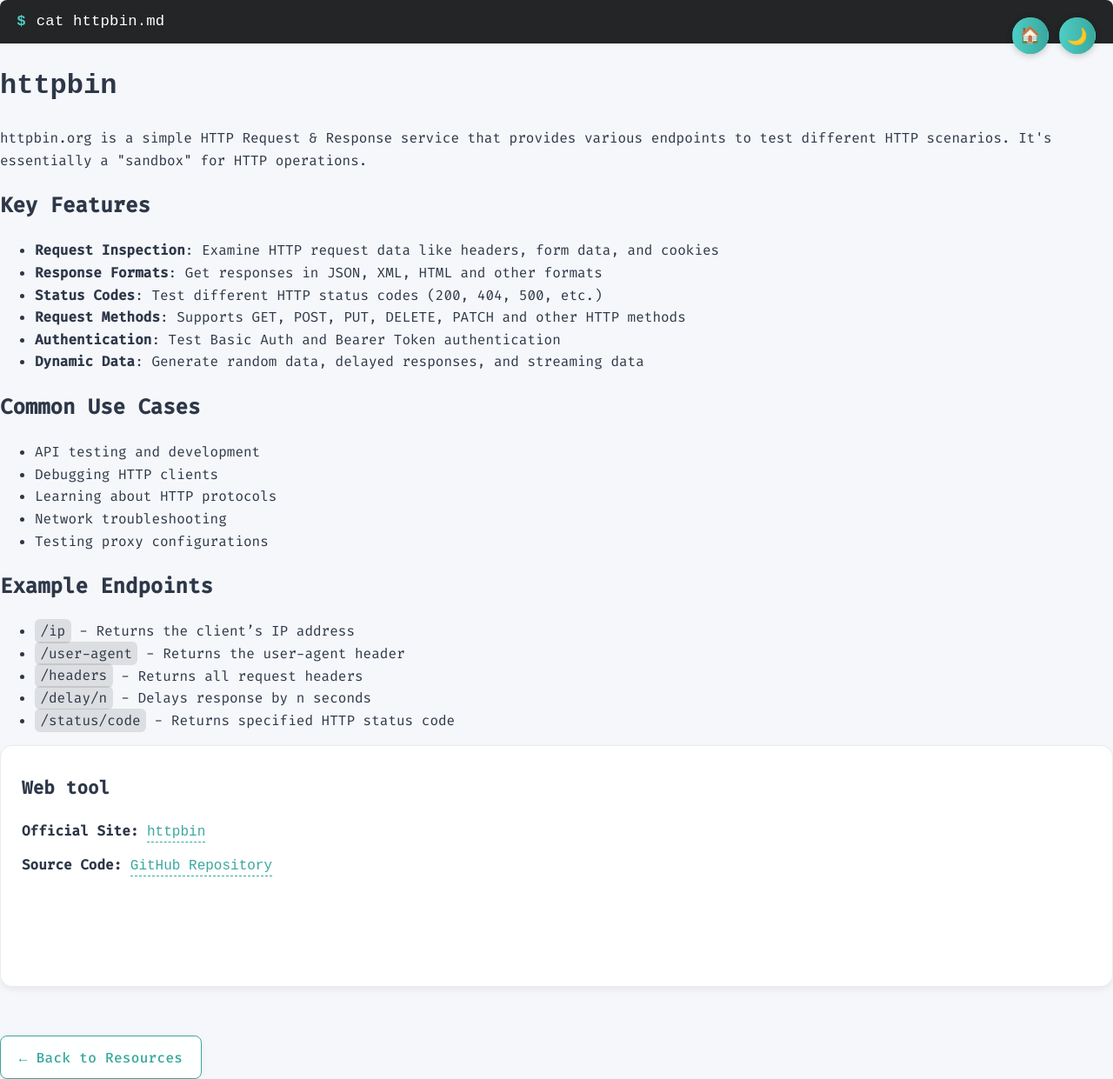
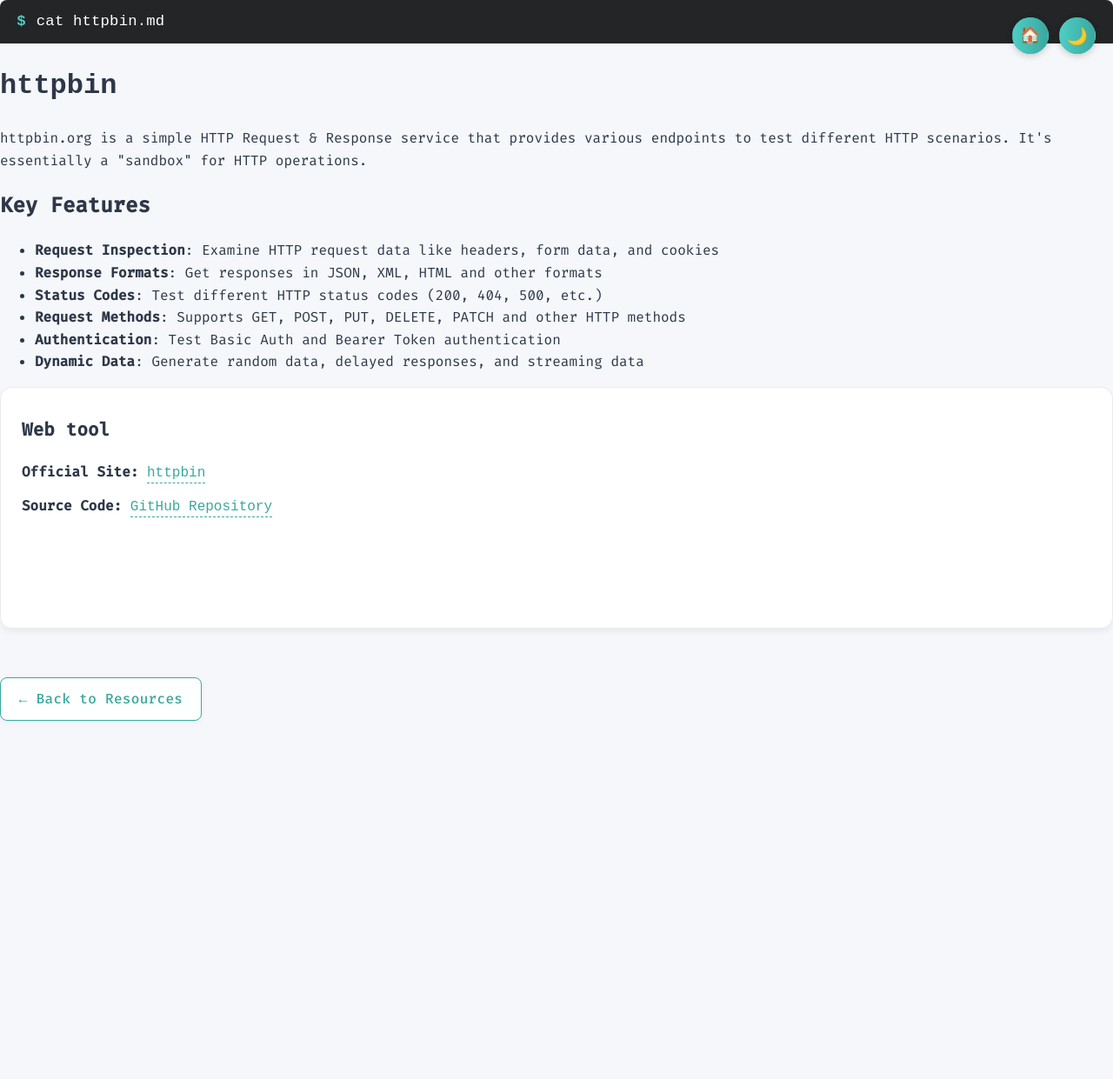
Before and after one commit to PathogenicKatt/PathogenicKatt.github.io, a Jekyll site: the page built from tools/httpbin.md, in a window 1280 px wide. Shown: the whole page at 87% size. Built offline with Jekyll 4.4.1, drawn with Linux system fonts in a browser that asks for light colours; after the commit the page ends 900 px from its top, so only the background shows below that.

Commit message:
Update new tool

```diff
--- a/tools/httpbin.md
+++ b/tools/httpbin.md
@@ -19,20 +19,6 @@
 - **Authentication**: Test Basic Auth and Bearer Token authentication
 - **Dynamic Data**: Generate random data, delayed responses, and streaming data
 
-## Common Use Cases
-- API testing and development
-- Debugging HTTP clients
-- Learning about HTTP protocols
-- Network troubleshooting
-- Testing proxy configurations
-
-## Example Endpoints
-- `/ip` - Returns the client's IP address
-- `/user-agent` - Returns the user-agent header
-- `/headers` - Returns all request headers
-- `/delay/n` - Delays response by n seconds
-- `/status/code` - Returns specified HTTP status code
-
 <div class="resource-card">
   <h2>Web tool</h2>
   <ul>
```
